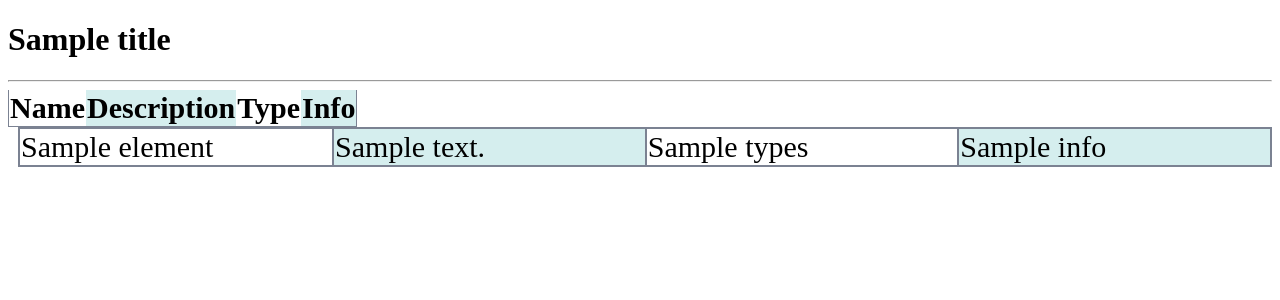
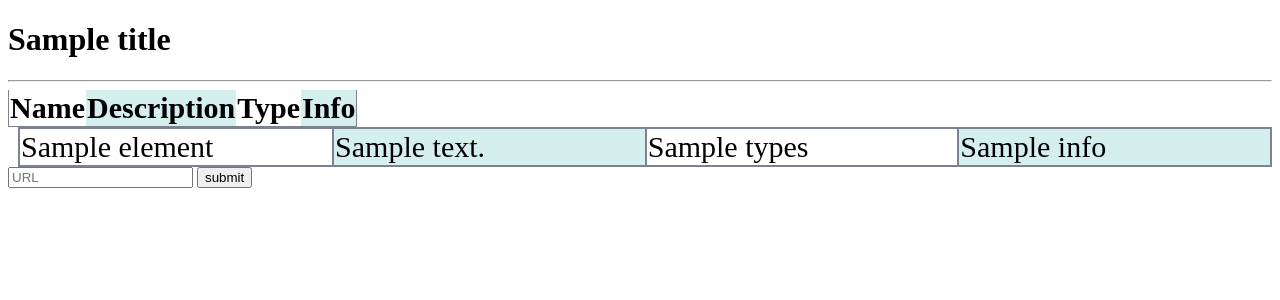
Before and after one commit to CookieMaster51/crd-viewer, a Flask app: template app/templates/table.html in a window 1280 px wide. Shown: the top 300 px of the page. Run offline with Flask 3, Linux system fonts and the light colour scheme; the template is opened without the code that fills it: most values are stand-ins (such as "Sample title", 1, 10 or a date in 2020); lists and menus that the app fills with data are empty.

Commit message:
get any crd from URL implemented

```diff
--- a/app/main.py
+++ b/app/main.py
@@ -2,14 +2,21 @@ from classist import crd_object
 import requests
 import yaml
 import pprint
-from flask import Flask, render_template
+import requests
+import json
+from flask import Flask, render_template, request
 
 app = Flask(__name__)
 
 @app.route("/")
+def base():
+    return render_template("base.html")
+
+@app.route("/fetch-crd", methods=['POST'])
 def fetch_crd():
-    response = requests.get("https://raw.githubusercontent.com/prometheus-community/helm-charts/main/charts/kube-prometheus-stack/charts/crds/crds/crd-prometheusrules.yaml")
-
+    print("here")
+    url = request.form["URL"]
+    response = requests.get(url)
     crds = list(yaml.safe_load_all(response.text))
     crd = crds[0]
     # pprint.pp(crd)
@@ -68,7 +75,7 @@ def unpack(crd, indent, classes:list, current_set:list, top=False):
 
     return current_set
 
-app.run()
+app.run(debug=True)
 # def unpack(crd, indent: int, prev_name:str):
 #     top_level_obj = crd_object([], prev_name)
 #     if type(crd) == str:
--- a/app/templates/base.html
+++ b/app/templates/base.html
@@ -34,5 +34,14 @@
       {% block content %}{% endblock %}
     </div>
     {% block scripts %}{% endblock %}
+    <div class="container">
+      <form method="POST"
+            action="{{ url_for('fetch_crd') }}">
+          <input type="text"
+                name="URL"
+                placeholder="URL">
+          <button type="submit">submit</button>
+      </form>
+    </div>
   </body>
 </html>
--- a/app/templates/table.html
+++ b/app/templates/table.html
@@ -1,6 +1,7 @@
 {% extends "base.html" %}
 
 {% block content %}
+
   <table id="data" class="table table-striped">
     <thead>
       <tr>
```
